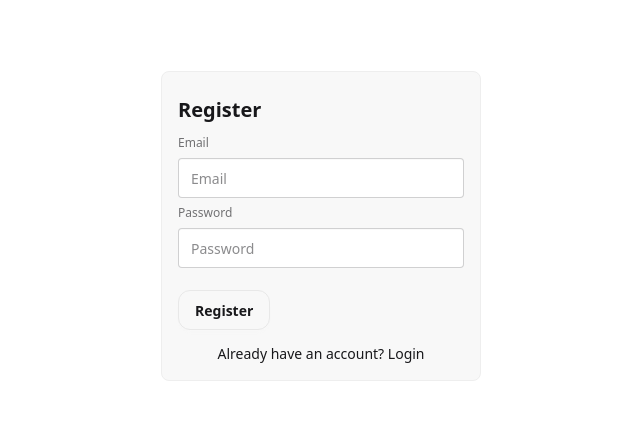
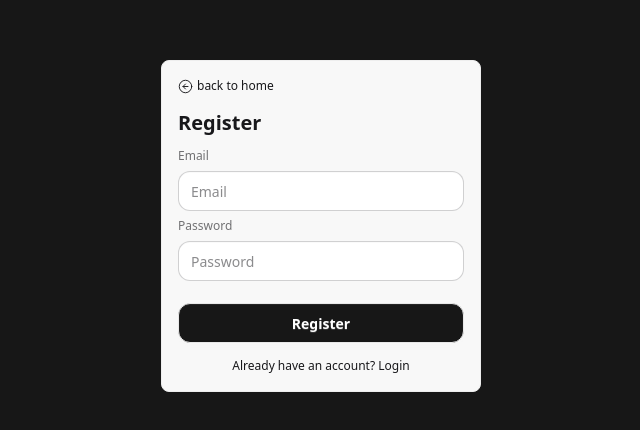
Before and after one commit to ryanxrahman/stuRdy, a Next.js app: page /register in a window 1280 px wide. Shown: the part 174-604 px from the top of the page, without its empty margins (319-959 px from the left). Built offline with nearby package versions, Linux system fonts and the light colour scheme; no server answers.

Commit message:
register page done

```diff
--- a/app/register/page.tsx
+++ b/app/register/page.tsx
@@ -3,14 +3,18 @@
 import { useActionState } from "react";
 import { registerAction } from "../login/actions";
 import BtnPrimary from "@/components/btn/BtnPrimary";
+import { ArrowLeftCircle } from "lucide-react";
 import Link from "next/link";
 
 export default function Register() {
     const [state, formAction, isPending] = useActionState(registerAction, null);
 
     return (
-        <div className="flex flex-col items-center justify-center h-screen gap-4">
+        <div className="flex flex-col bg-neutral-900 items-center justify-center h-screen gap-4">
             <form action={formAction} className="fieldset bg-base-200 border-base-300 rounded-box w-xs border p-4">
+                <Link href="/">
+                    <legend className="flex gap-1 items-center link link-hover"><ArrowLeftCircle size={15} strokeWidth={1.5} /> back to home</legend>
+                </Link>
                 <legend className="fieldset-legend text-xl font-bold">Register</legend>
 
                 {state?.error && (
@@ -21,7 +25,7 @@ export default function Register() {
                 <input
                     name="email"
                     type="email"
-                    className="input w-full"
+                    className="input w-full rounded-xl"
                     placeholder="Email"
                     required
                 />
@@ -30,19 +34,19 @@ export default function Register() {
                 <input
                     name="password"
                     type="password"
-                    className="input w-full"
+                    className="input w-full rounded-xl"
                     placeholder="Password"
                     required
                 />
 
                 <div className="mt-4">
-                    <BtnPrimary type="submit" disabled={isPending}>
+                    <BtnPrimary className="w-full bg-neutral-900 text-white" type="submit" disabled={isPending}>
                         {isPending ? "Registering..." : "Register"}
                     </BtnPrimary>
                 </div>
 
                 <div className="mt-2 text-center">
-                    <Link href="/login" className="link link-hover text-sm">
+                    <Link href="/login" className="link link-hover text-xs">
                         Already have an account? Login
                     </Link>
                 </div>
```
